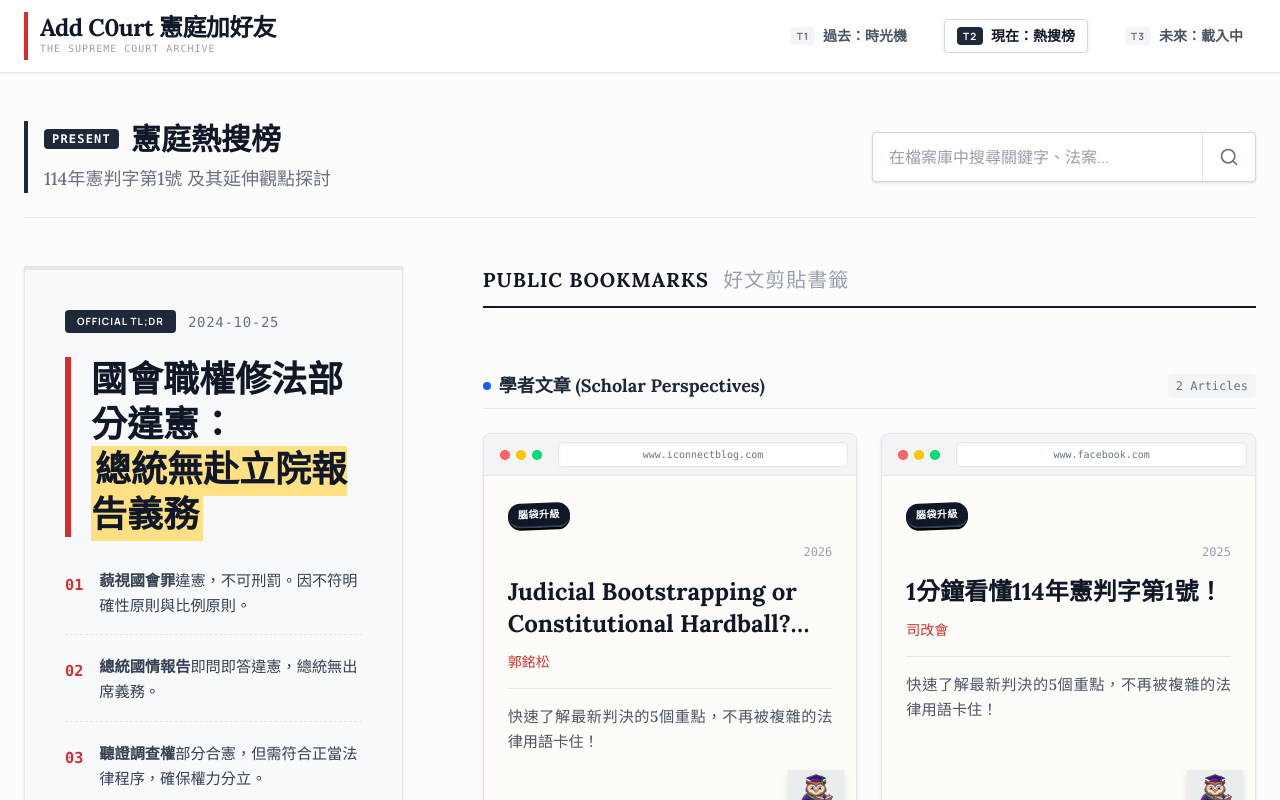
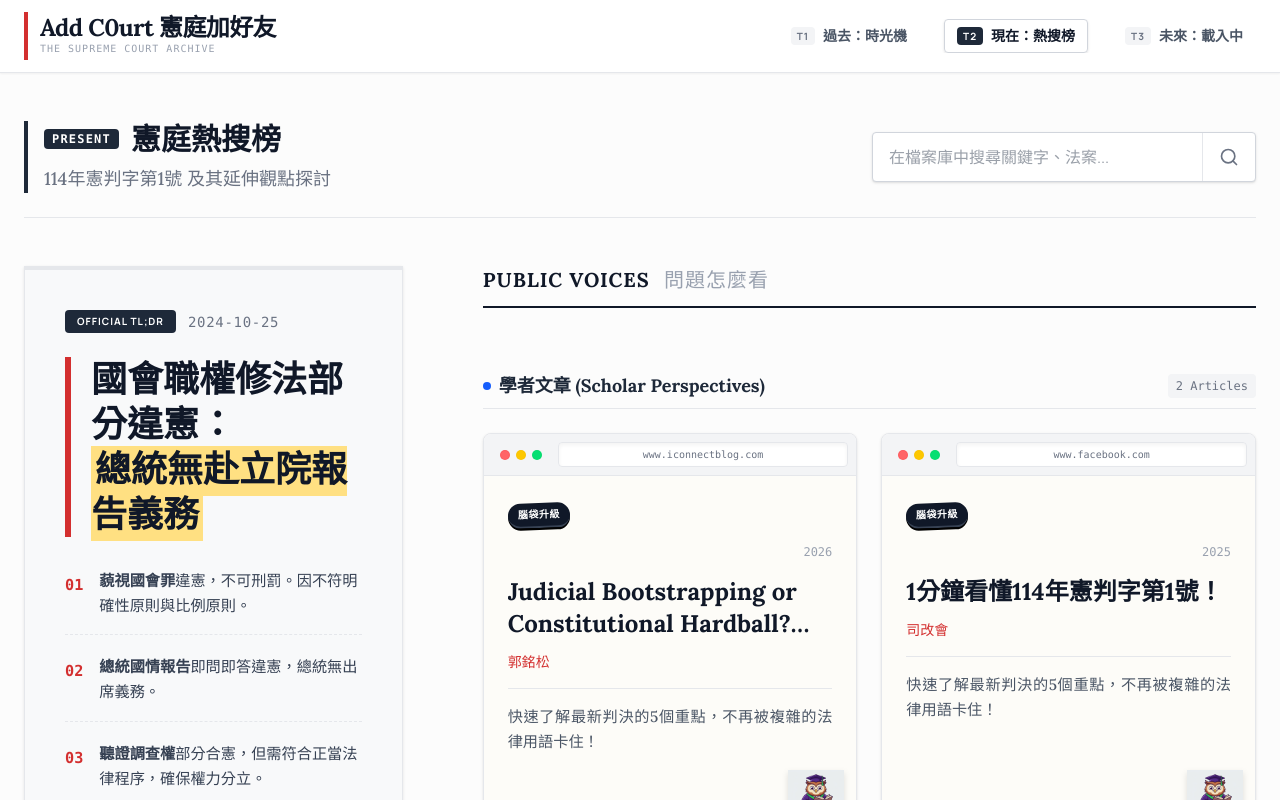
Before and after one commit to ipaaa/constitution, a Next.js app: page /present in a window 1280 px wide. Shown: the top 800 px of the page. Built offline with nearby package versions, Linux system fonts and the light colour scheme.

Commit message:
style: rename Track 2 section header to '問題怎麼看'

```diff
--- a/src/app/present/page.tsx
+++ b/src/app/present/page.tsx
@@ -259,7 +259,7 @@ export default function PresentTrack() {
         <div className="lg:col-span-7 xl:col-span-8 flex flex-col gap-12 lg:gap-16 lg:pl-4 xl:pl-8 pb-12">
 
           <div className="flex justify-between items-center border-b-2 border-gray-900 pb-3">
-            <h3 className="text-xl font-bold text-gray-900 font-serif tracking-wider">PUBLIC BOOKMARKS <span className="text-gray-400 font-sans font-normal ml-2">好文剪貼書籤</span></h3>
+            <h3 className="text-xl font-bold text-gray-900 font-serif tracking-wider">PUBLIC VOICES <span className="text-gray-400 font-sans font-normal ml-2">問題怎麼看</span></h3>
           </div>
 
           {/* Scholars Section */}
```
